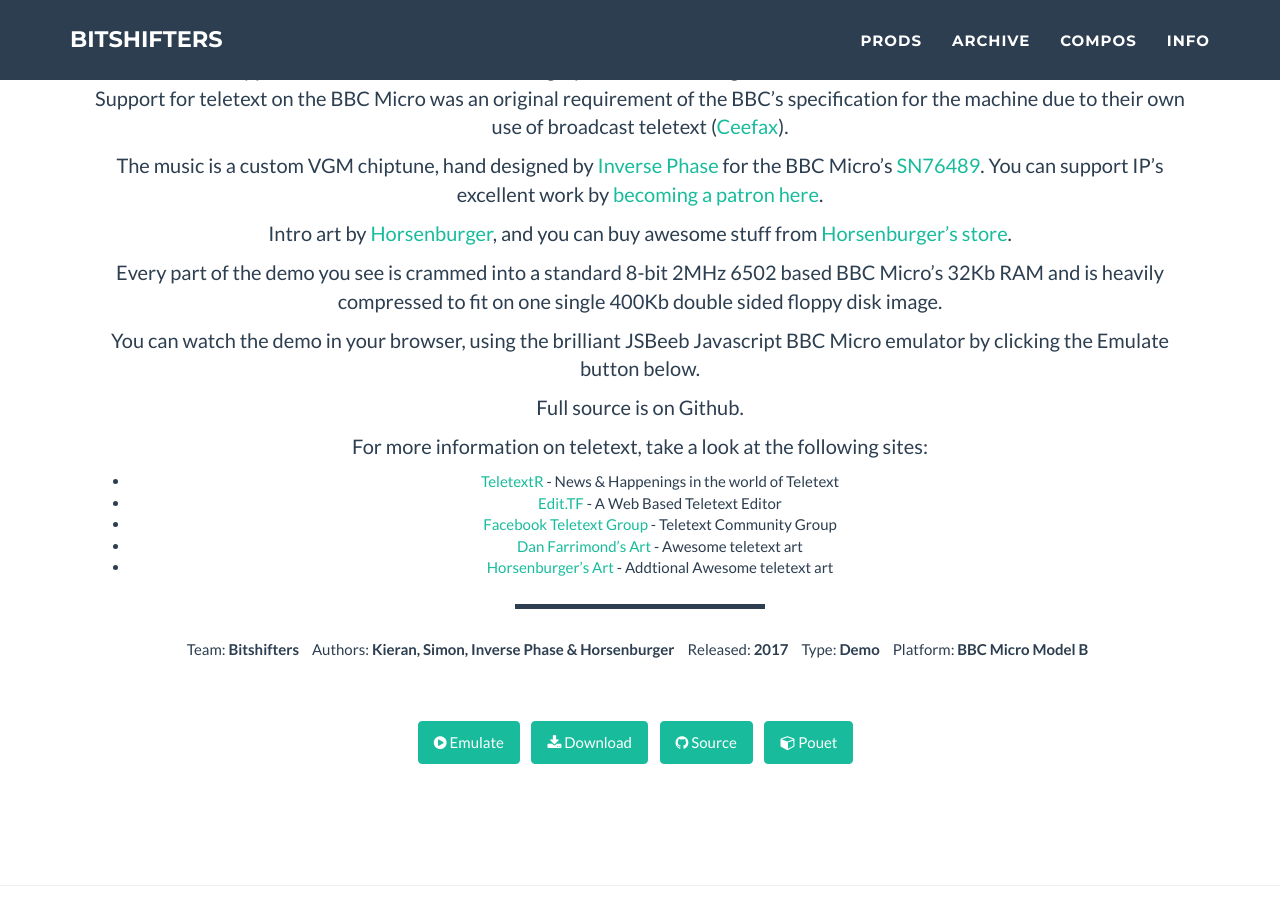
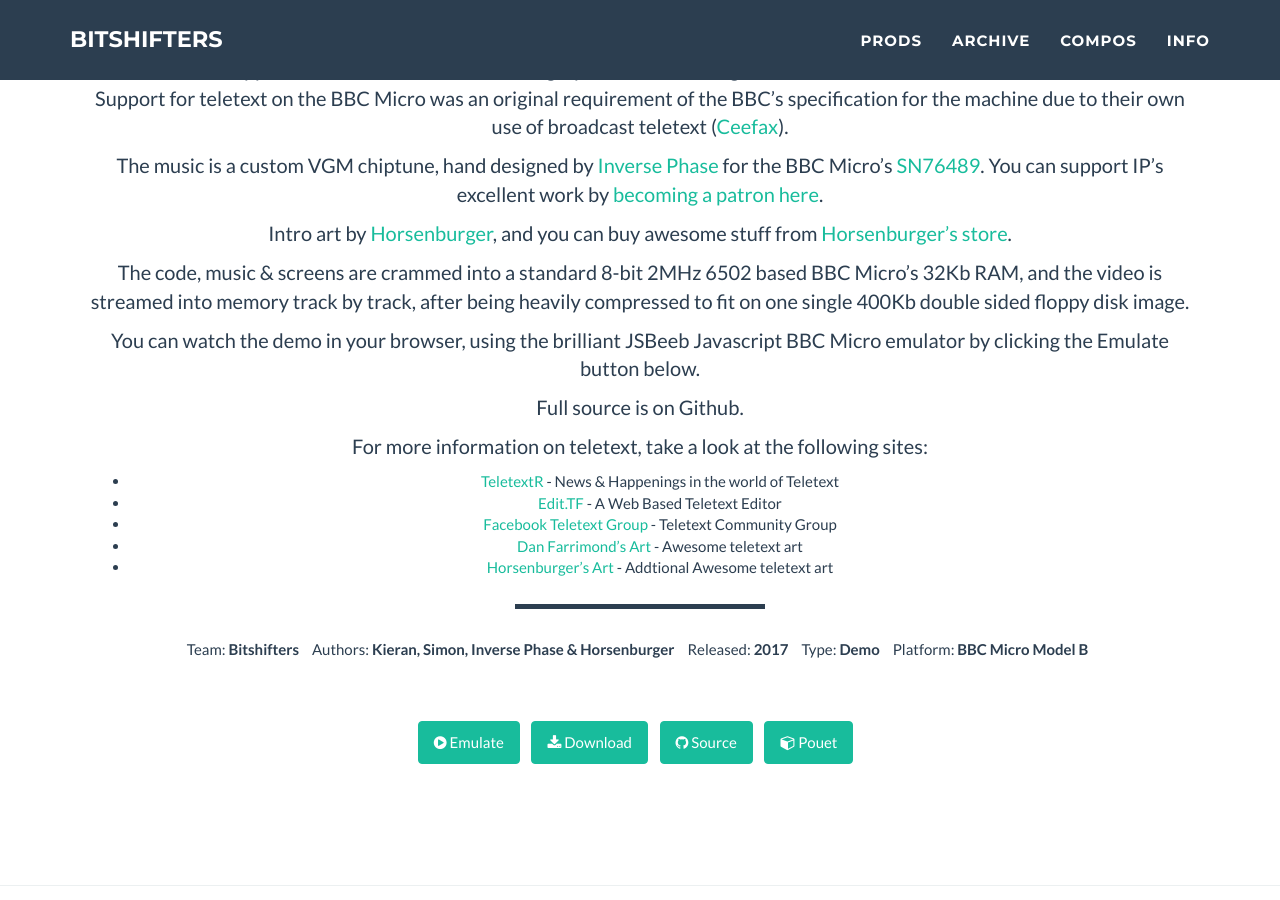
Before and after one commit to bitshifters/bitshifters.github.io, a Jekyll site: the page built from _posts/prods/2017-02-25-bs-badapple.md, in a window 1280 px wide and 900 px high, scrolled down 1320 px. Built offline with Jekyll 4.4.1, drawn with Linux system fonts in a browser that asks for light colours.

Commit message:
Copy update

```diff
--- a/_posts/prods/2017-02-25-bs-badapple.md
+++ b/_posts/prods/2017-02-25-bs-badapple.md
@@ -30,7 +30,7 @@
 
 Intro art by [Horsenburger](http://www.horsenburger.com/), and you can buy awesome stuff from [Horsenburger's store](https://www.tshirtstudio.com/marketplace/horsenburger's-textworks).
 
-Every part of the demo you see is crammed into a standard 8-bit 2MHz 6502 based BBC Micro's 32Kb RAM and is heavily compressed to fit on one single 400Kb double sided floppy disk image.
+The code, music & screens are crammed into a standard 8-bit 2MHz 6502 based BBC Micro's 32Kb RAM, and the video is streamed into memory track by track, after being heavily compressed to fit on one single 400Kb double sided floppy disk image.
 
 You can watch the demo in your browser, using the brilliant JSBeeb Javascript BBC Micro emulator by clicking the Emulate button below.
 
```
